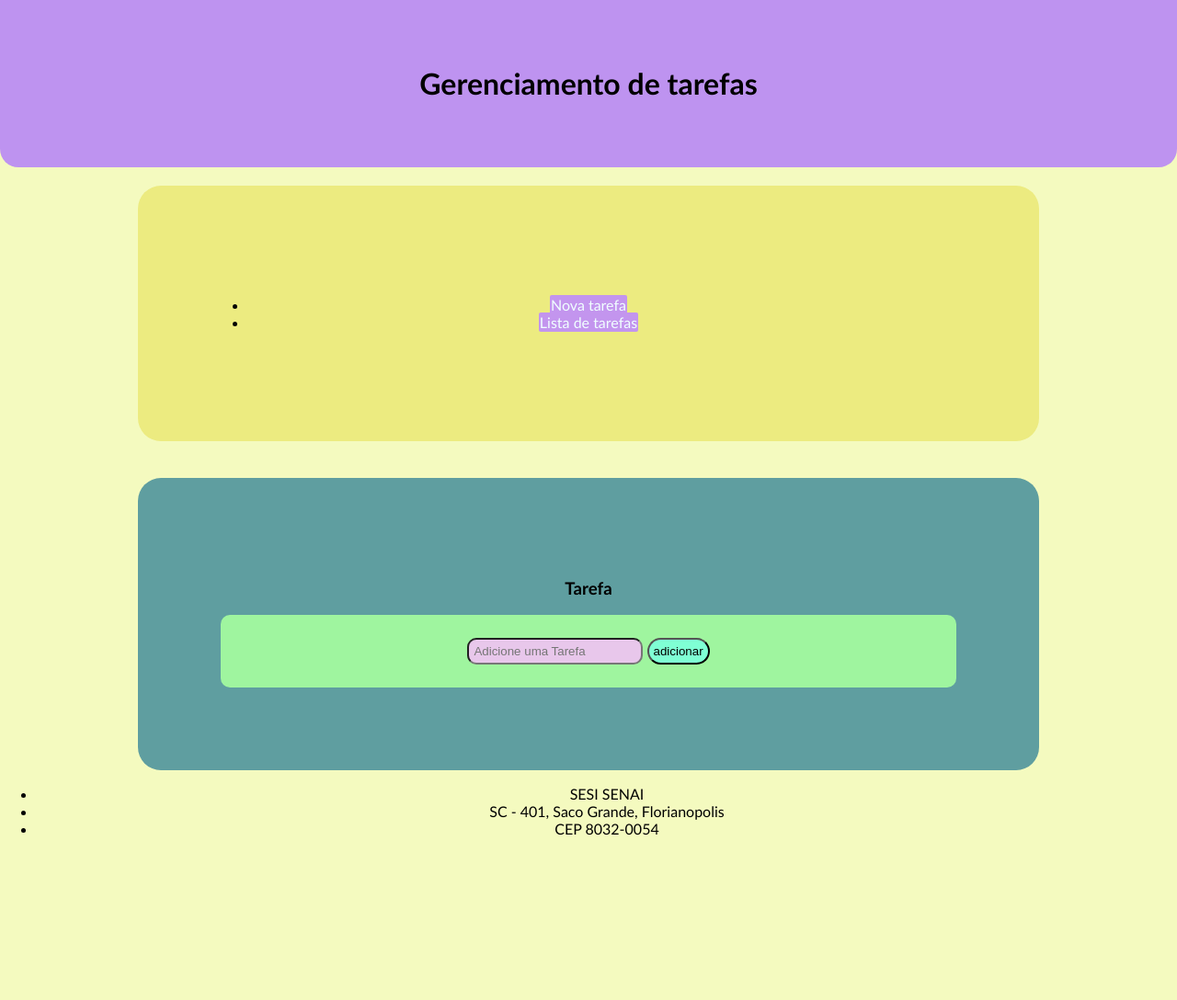
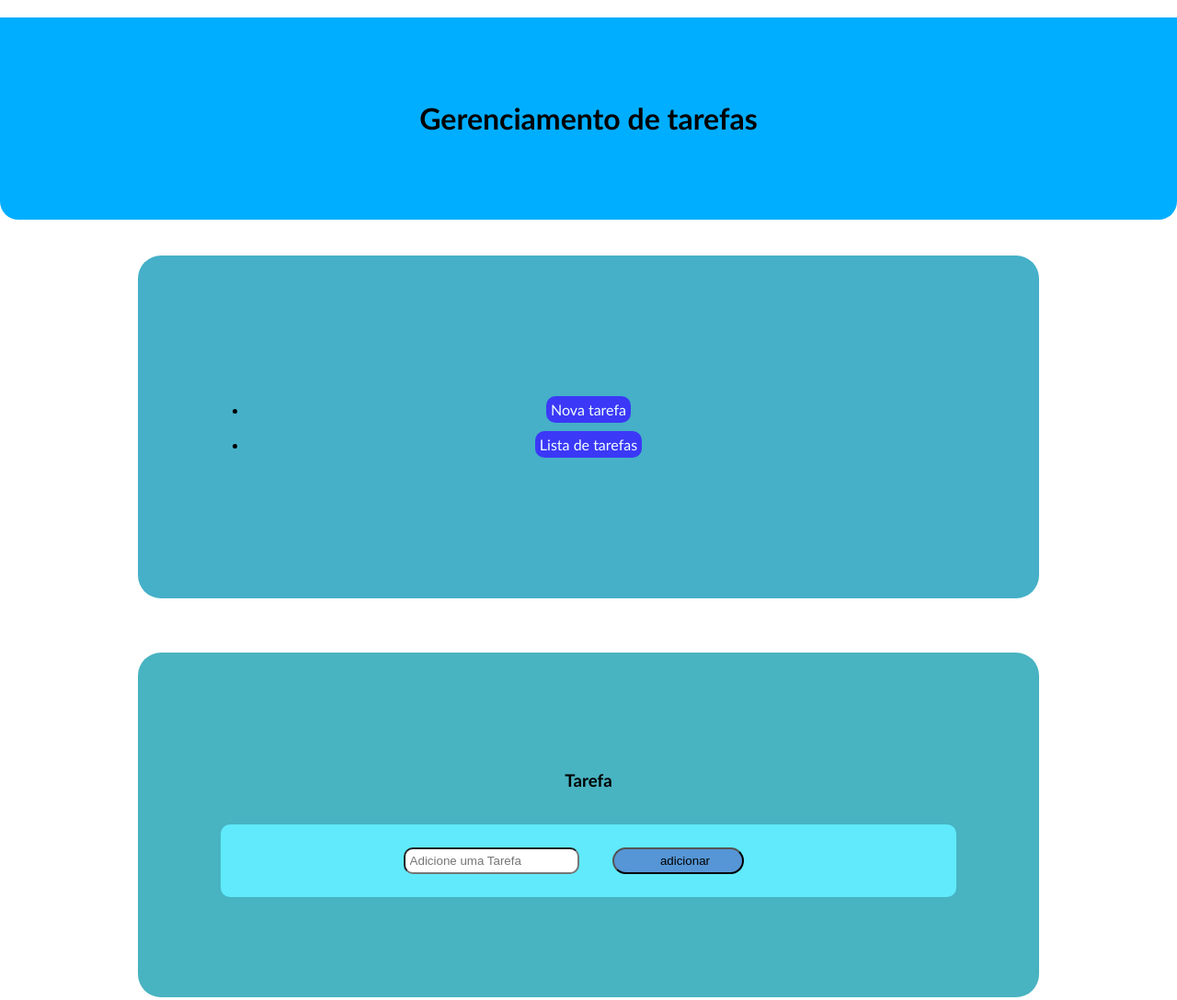
Before and after one commit to EnzoBDF/LocalStorage, a plain HTML site: page index.html in a window 1280 px wide. Shown: the top 1088 px of the page at 92% size. Before the commit the page ends 927 px from the top, so only its background shows below. Drawn offline with Linux system fonts and the light colour scheme; files that its build step writes are made by us from their sources; files whose address does not match are found by name.

Commit message:
Add files via upload

```diff
--- a/estiolo.css
+++ b/estiolo.css
@@ -1,12 +1,12 @@
 body{
-    background-color: rgb(244, 250, 191);
+    background-color: rgb(255, 255, 255);
     margin: 0;
     font-family: 'Trebuchet MS', 'Lucida Sans Unicode', 'Lucida Grande', 'Lucida Sans', Arial, sans-serif;
 }
 
 header{
     padding: 50px;
-    background-color: rgb(190, 147, 240);
+    background-color: rgb(0, 174, 255);
     border-bottom-left-radius: 20px;
     border-bottom-right-radius: 20px;
     text-align: center;
@@ -22,11 +22,12 @@ header{
     text-align: center;
     justify-content: center;
     padding: 90px;
-    background-color: cadetblue;
+    background-color: rgb(72, 179, 193);
     margin-top: 40px;
     margin-left: 150px;
     margin-right: 150px;
     border-radius: 25px;
+
 }
 
 footer{
@@ -38,59 +39,59 @@ footer{
     text-align: center;
     justify-content: center;
     padding: 10px;
-    background-color: rgb(236, 235, 128);
+    background-color: rgb(69, 176, 200);
     margin-top: 20px;
     margin-left: 150px;
     margin-right: 150px;
     border-radius: 25px;
-    ho
 }
-
 button{
     border-radius: 20px;
     padding: 5px;
-    background-color: aquamarine;
+    background-color: rgb(86, 150, 214);
+    cursor: pointer;
+
 }
+button:hover{
+    background-color: rgb(0, 76, 139);
 
+}
 input{
    padding: 5px;
    border-radius: 10px;
-   background-color: rgb(232, 199, 235);
+   background-color: rgb(255, 255, 255);
 }
 
 .containerzinho{
     padding: 25px;
-    background-color: rgb(159, 245, 159);
+    background-color: rgb(96, 234, 252);
     border-radius: 10px;
 }
 
 li a{
     color: azure;
     text-decoration: none;
-    padding: 1px;
-    border-radius: 2px;
-    background-color: rgb(195, 149, 238);
+    padding: 5px;
+    border-radius: 10px;
+    background-color: rgb(59, 56, 247);
 }
 
 li a:hover{
-    color: rgb(219, 125, 231);
+    color: rgb(94, 130, 207);
     text-decoration: none;
     padding: 1px;
     border-radius: 20px;
-    background-color: blueviolet;
+    background-color: rgb(2, 20, 73);
 }
-
 th{
     background-color: #312a48;
     border-radius: 35px;
     color: antiquewhite;
     padding: 1rem;
 }
-
 td{
     border: 2px solid #312a48;
     border-radius: 10px;
     padding: 0.5rem;
     text-align: center;
-
 }
--- a/script.js
+++ b/script.js
@@ -23,11 +23,17 @@ const list = () => {
     }else{
         tarefas.push(["Sem dados","Sem dados"])
     }
-    tarefas.forEach(element =>{
-        tbody.innerHTML += "<tr></tr>" + element[0]+"</td><td>"+element[1]+"</td><tr>"
+    tarefas.forEach((element,index) =>{
+        tbody.innerHTML += "<tr><td>" + element[0]+"</td><td>"+element[1]+"</td>"
+        +"<td><button onclick='deletar("+ index +")'>🍆💦🍑 </button> </td> </tr>"
 
     });
+}
 
-
-
+const deletar = (index) =>  {
+    newArray  = tarefas.filter(
+        (e, i)=> i  != index
+    )
+    localStorage.setItem('tarefas', JSON.stringify(newArray))
+    document.location.reload(true)
 }
```
Also changed, not shown: index.html (+1 -5 lines), list.html (+4 -1 lines).
